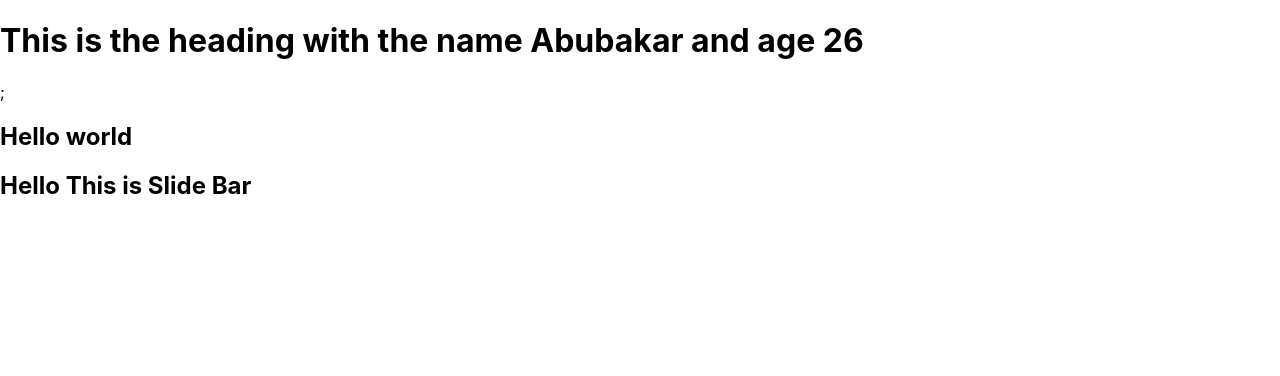
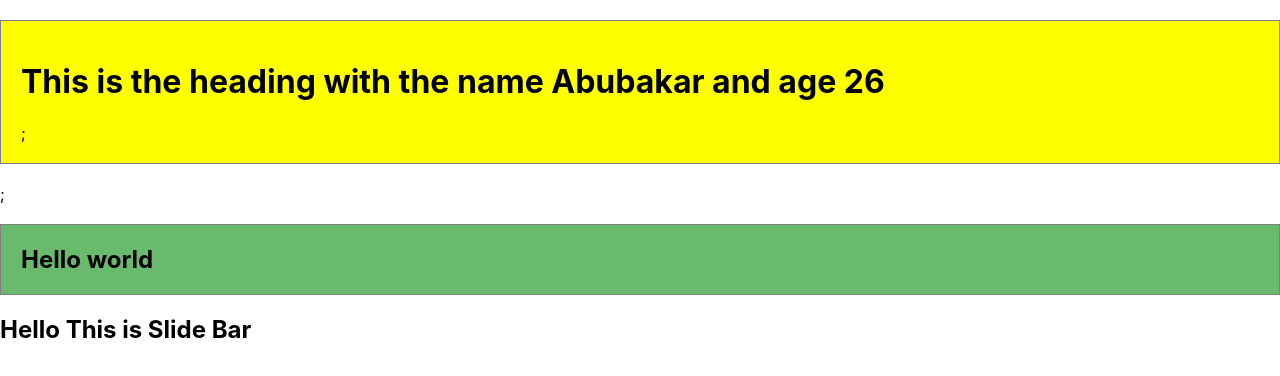
Before and after one commit to gwabstech/react_components, a React (Create React App) app: page / in a window 1280 px wide. Shown: the top 376 px of the page. Built offline with nearby package versions, Linux system fonts and the light colour scheme.

Commit message:
stylying

```diff
--- a/src/Components/Header.js
+++ b/src/Components/Header.js
@@ -2,7 +2,22 @@ import React from "react";
 
 function Headings(props) {
     console.log(props);
-    return <h1>This is the heading with the name {props.name} and age {props.age}</h1>;
+    const headingStyle = {
+        padding: "20px",
+        border: "1px solid gray",
+        background: "#fff",
+        margin: "20px 0",
+        backgroundColor: "#FFFF00",
+
+
+
+    }
+    return <div style={headingStyle}>
+
+        <h1>This is the heading with the name {props.name} and age {props.age}</h1>;
+
+    </div>
+
 }
 
 export default Headings;
--- a/src/Components/Main.js
+++ b/src/Components/Main.js
@@ -1,5 +1,15 @@
 function Main(props){
-    return <h2>{props.greet}</h2>;
+    const MainStyle = {
+        padding: "20px",
+        border: "1px solid gray",
+        background: "#fff",
+        margin: "20px 0",
+        backgroundColor: "#289C2EB0",
+
+
+
+    }
+    return <h2 style={MainStyle}>{props.greet}</h2>;
 }
 
 export default Main;
```
